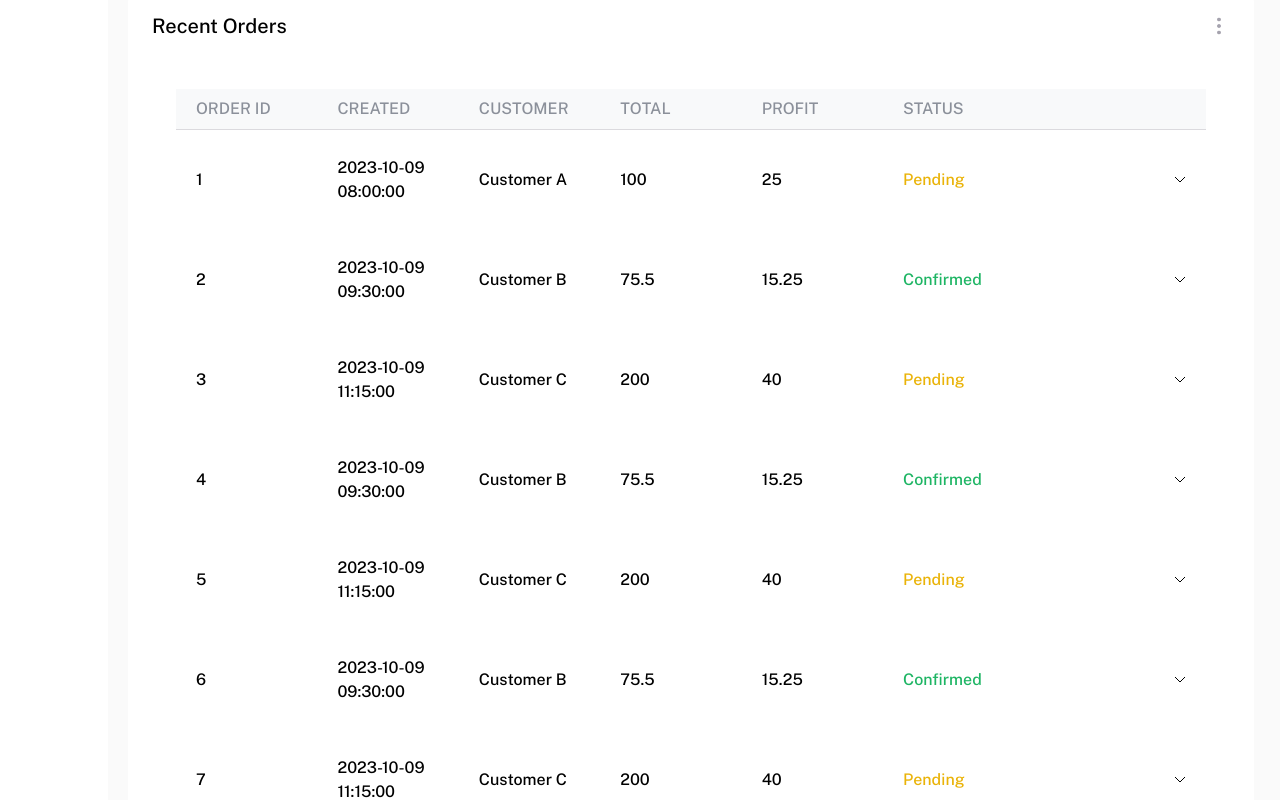
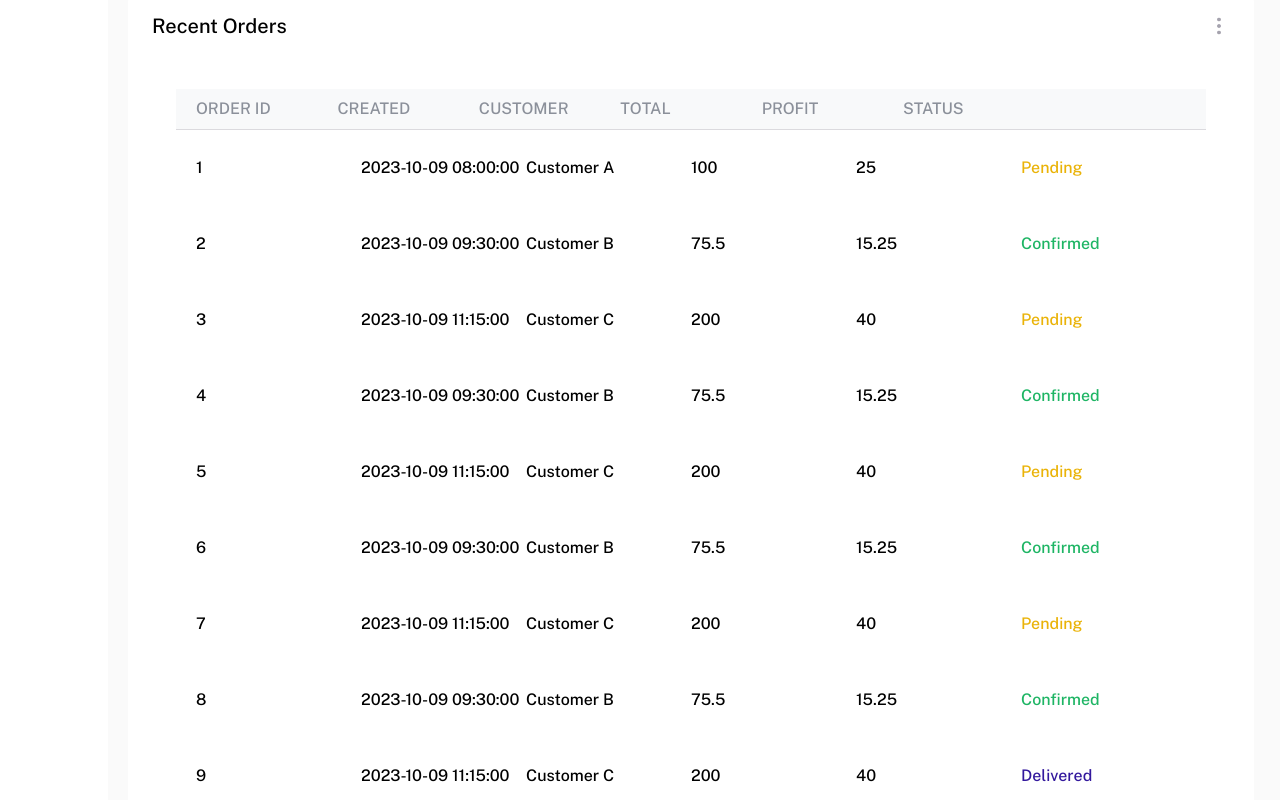
Before and after one commit to SabaKhubashvili/Euphoria_Ecommerce, a Next.js app in the folder Frontend/: page /admin/dashboard in a window 1280 px wide. Shown: the part 1360-2160 px from the top of the page. Built offline with nearby package versions, Linux system fonts and the light colour scheme.

Commit message:
fix: fixed table

```diff
--- a/Frontend/app/admin/customers/page.tsx
+++ b/Frontend/app/admin/customers/page.tsx
@@ -7,17 +7,22 @@ const page = () => {
   return (
     <main>
       <PageTop pageTitle='Customers'/>
+      <div className='h-[700px]'>
+
       <MainTable
           bodyContent={customers}
           topContent={[
             "Name",
+            "Email",
             "Phone Number",
             "Created",
             "Action",
           ]}
           type="primary"
           notFoundMessage="No order was found"
-        />
+          hasActions
+          />
+          </div>
     </main>
   )
 }
--- a/Frontend/app/components/admin/orderManagment/OrderManagmentVariations.tsx
+++ b/Frontend/app/components/admin/orderManagment/OrderManagmentVariations.tsx
@@ -210,6 +210,7 @@ export const OrderManagmentVariations = () => {
           ]}
           type="primary"
           notFoundMessage="No order was found"
+          hasActions
         />
       </div>
       <div className="w-full flex justify-between items-center px-[24px]">
--- a/Frontend/app/components/tables/MainTable.tsx
+++ b/Frontend/app/components/tables/MainTable.tsx
@@ -1,60 +1,96 @@
-'use client'
+"use client";
 
 import { Dropdown_Down } from "@/public/Svg/Icons";
 import React from "react";
 import { Icon } from "../Icon";
 import { WebsiteIcons } from "@/public/Svg/IconsObject";
 
-
 interface Props {
   type: "primary" | "secondary";
   topContent: any;
   bodyContent: any;
-  notFoundMessage?:string
+  notFoundMessage?: string;
+  hasActions?: boolean;
 }
 
-export const MainTable = ({ type, topContent, bodyContent, notFoundMessage }: Props) => {
-
-
+export const MainTable = ({
+  type,
+  topContent,
+  bodyContent,
+  notFoundMessage,
+  hasActions,
+}: Props) => {
   const HeaderCell = ({ text }: { text: string }) => (
-    <h1 className={`text-secondaryGray uppercase font-medium md:text-[16px] text-[13px]
+    <h1
+      className={`text-secondaryGray uppercase font-medium md:text-[16px] text-[13px]
     `}
-      style={{ flexBasis: 100 / topContent.length + '%' }}
+      style={{
+        flexBasis: hasActions
+          ? 100 / (Object.keys(bodyContent[0]).length + 1) + "%"
+          : 100 / Object.keys(bodyContent[0]).length + "%",
+      }}
     >
       {text}
     </h1>
   );
 
   const RowCell = ({ text }: { text: string }) => (
-    <h1 className={`text-black  font-medium xl:text-[16px] text-[13px] py-[18px]
+    <h1
+      className={`text-black  font-medium xl:text-[16px] text-[13px] py-[18px]
     `}
-      style={{ flexBasis: 100 / Object.keys(bodyContent[0]).length + '%' }}>
+      style={{
+        flexBasis: hasActions
+          ? 100 / (Object.keys(bodyContent[0]).length + 1) + "%"
+          : 100 / Object.keys(bodyContent[0]).length + "%",
+      }}
+    >
       {text}
     </h1>
   );
-  const StatusRowCell = ({ text }: { text: "Pending" | "Delivered" | "Confirmed" }) => (
+  const StatusRowCell = ({
+    text,
+  }: {
+    text: "Pending" | "Delivered" | "Confirmed";
+  }) => (
     <h1
-      className={`  font-medium xl:text-[16px] text-[13px]  cursor-pointer flex items-center justify-between ${type === 'primary' && 'px-[10px] py-[5px] rounded-[4px]'}
-      ${text === "Pending" ? `${type === 'primary' ? 'bg-[#ffc60029] text-[#FFC600]' :  ' text-yellow-500 ' }`
-       :
-      text === 'Confirmed' ?  ` ${type === 'primary' ? 'text-[#28C76F] bg-[#28c76f29]' : 'text-green'}`
-      :  type === 'primary' ? 'text-[#33189D] bg-[#33189d29]' : 'text-[#33189D]' }`}
-      style={{ flexBasis: 100 / topContent.length + '%' }}
+      className={`  font-medium xl:text-[16px] text-[13px]  cursor-pointer flex items-center justify-between ${
+        type === "primary" && "px-[10px] py-[5px] rounded-[4px]"
+      }
+      ${
+        text === "Pending"
+          ? `${
+              type === "primary"
+                ? "bg-[#ffc60029] text-[#FFC600]"
+                : " text-yellow-500 "
+            }`
+          : text === "Confirmed"
+          ? ` ${
+              type === "primary"
+                ? "text-[#28C76F] bg-[#28c76f29]"
+                : "text-green"
+            }`
+          : type === "primary"
+          ? "text-[#33189D] bg-[#33189d29]"
+          : "text-[#33189D]"
+      }`}
+      style={{
+        flexBasis: hasActions
+          ? 100 / (Object.keys(bodyContent[0]).length + 1) + "%"
+          : 100 / Object.keys(bodyContent[0]).length + "%",
+      }}
     >
-
       {text}
-      {
-      type === 'primary' &&
-      <Dropdown_Down/>
-    }
-
+      {type === "primary" && <Dropdown_Down />}
     </h1>
   );
 
-
   return (
     <div className="flex flex-col w-full xl:p-[24px] p-[12px] overflow-x-auto h-full">
-    <div className={`flex items-center w-full py-[8px] px-[20px] border-b-[1px] border-[#DBDADE] border-solid ${type === "primary" ? "" : type === "secondary" ? "bg-[#F8F9FA]" : ""}`}>
+      <div
+        className={`flex items-center w-full py-[8px] px-[20px] border-b-[1px] border-[#DBDADE] border-solid ${
+          type === "primary" ? "" : type === "secondary" ? "bg-[#F8F9FA]" : ""
+        }`}
+      >
         {topContent.map((cont: string, index: number) => (
           <HeaderCell text={cont} key={index} />
         ))}
@@ -62,27 +98,43 @@ export const MainTable = ({ type, topContent, bodyContent, notFoundMessage }: Pr
       <div className={`flex flex-col h-full overflow-y-auto w-full`}>
         {bodyContent.length > 0 ? (
           bodyContent.map((cont: any, index: number) => (
-          <div key={index} className={`flex items-center py-[8px] px-[20px]     ${type === 'primary' && 'border-b-[1px] border-solid border-[#E9E7FD]'}`}>
-              {Object.keys(cont).map((key) => (
-                cont[key].toString().length > 0 ?
-                key === 'status' ? (
-
+            <div
+              key={index}
+              className={`flex items-center py-[8px] px-[20px]     ${
+                type === "primary" &&
+                "border-b-[1px] border-solid border-[#E9E7FD]"
+              }`}
+            >
+              {Object.keys(cont).map((key) =>
+                cont[key].toString().length > 0 ? (
+                  key === "status" ? (
                     <StatusRowCell key={key} text={cont[key]} />
                   ) : (
                     <RowCell key={key} text={cont[key]} />
                   )
-                :
-                ''
-              ))}
-            <div style={{ flexBasis: `${100 / topContent.length}%` }} className="flex justify-end">
+                ) : (
+                  ""
+                )
+              )}
+              {hasActions &&
+
+                <div
+                style={{
+                  flexBasis: hasActions
+                    ? 100 / (Object.keys(bodyContent[0]).length + 1) + "%"
+                    : 100 / Object.keys(bodyContent[0]).length + "%",
+                }}
+                className="flex justify-end"
+                >
                 <Dropdown_Down />
               </div>
+              }
             </div>
           ))
         ) : (
           <div className="flex flex-col gap-[5px] items-center justify-center text-[18px] font-bold w-full h-full ">
             <div className="w-[30px] h-[30px]">
-            <Icon svg={WebsiteIcons['notFound']} />
+              <Icon svg={WebsiteIcons["notFound"]} />
             </div>
             {notFoundMessage}
           </div>
--- a/Frontend/app/constants/index.ts
+++ b/Frontend/app/constants/index.ts
@@ -417,7 +417,7 @@ export const orders: ordersInterface[] = [
       total_price: 100.00,
       profit: 25.00,
       status: "Pending",
-      empty: "",
+
   },
   {
       id: 2,
@@ -426,7 +426,7 @@ export const orders: ordersInterface[] = [
       total_price: 75.50,
       profit: 15.25,
       status: "Confirmed",
-      empty: "",
+
   },
   {
       id: 3,
@@ -435,7 +435,7 @@ export const orders: ordersInterface[] = [
       total_price: 200.00,
       profit: 40.00,
       status: "Pending",
-      empty: "",
+
   },
   {
       id: 4,
@@ -444,7 +444,7 @@ export const orders: ordersInterface[] = [
       total_price: 75.50,
       profit: 15.25,
       status: "Confirmed",
-      empty: "",
+
   },
   {
       id: 5,
@@ -453,7 +453,7 @@ export const orders: ordersInterface[] = [
       total_price: 200.00,
       profit: 40.00,
       status: "Pending",
-      empty: "",
+
   },
   {
       id: 6,
@@ -462,7 +462,7 @@ export const orders: ordersInterface[] = [
       total_price: 75.50,
       profit: 15.25,
       status: "Confirmed",
-      empty: "",
+
   },
   {
       id: 7,
@@ -471,7 +471,7 @@ export const orders: ordersInterface[] = [
       total_price: 200.00,
       profit: 40.00,
       status: "Pending",
-      empty: "",
+
   },
   {
       id: 8,
@@ -480,7 +480,7 @@ export const orders: ordersInterface[] = [
       total_price: 75.50,
       profit: 15.25,
       status: "Confirmed",
-      empty: "",
+
   },
   {
       id: 9,
@@ -489,7 +489,7 @@ export const orders: ordersInterface[] = [
       total_price: 200.00,
       profit: 40.00,
       status: "Delivered",
-      empty: "",
+
   },
   {
       id: 10,
@@ -498,7 +498,7 @@ export const orders: ordersInterface[] = [
       total_price: 75.50,
       profit: 15.25,
       status: "Pending",
-      empty: "",
+
   },
   {
       id: 11,
@@ -507,7 +507,7 @@ export const orders: ordersInterface[] = [
       total_price: 200.00,
       profit: 40.00,
       status: "Pending",
-      empty: "",
+
   },
 ];
 
--- a/Frontend/app/types/index.ts
+++ b/Frontend/app/types/index.ts
@@ -22,7 +22,6 @@ export interface ordersInterface{
   total_price: number;
   profit: number;
   status: 'Confirmed' | 'Delivered' | 'Pending';
-  empty: string;
 }
 export interface Customer {
     name: string;
```
Lines whose indentation alone changed are shown as unchanged.
